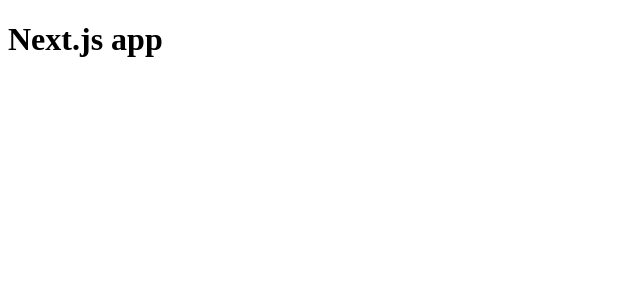
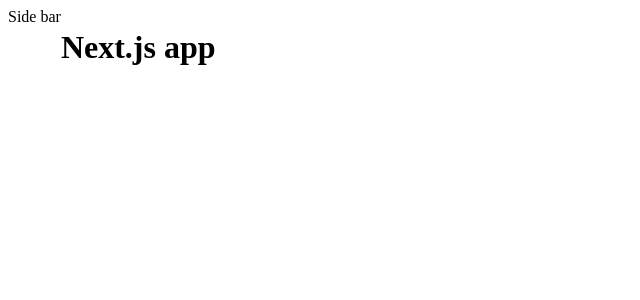
Before and after one commit to igormichalak/portfolio, a Next.js app in the folder frontend/: page / in a window 1280 px wide. Shown: the top 300 px of the page, without its empty margins (0-640 px from the left). Built offline with nearby package versions, Linux system fonts and the light colour scheme.

Commit message:
feat(frontend): add essential page components

```diff
--- /dev/null
+++ b/frontend/src/components/organisms/SideBar/SideBar.styles.ts
@@ -0,0 +1,3 @@
+import styled from 'styled-components';
+
+export const Wrapper = styled.div``;
--- /dev/null
+++ b/frontend/src/components/organisms/SideBar/SideBar.tsx
@@ -0,0 +1,11 @@
+import { FC } from 'react';
+
+import * as S from './SideBar.styles';
+
+export interface Props {}
+
+const SideBar: FC<Props> = ({ ...props }) => {
+  return <S.Wrapper {...props}>Side bar</S.Wrapper>;
+};
+
+export default SideBar;
--- /dev/null
+++ b/frontend/src/components/templates/Layout/Layout.styles.ts
@@ -0,0 +1,7 @@
+import styled from 'styled-components';
+
+export const Wrapper = styled.div`
+  display: flex;
+`;
+
+export const Content = styled.div``;
--- /dev/null
+++ b/frontend/src/components/templates/Layout/Layout.tsx
@@ -0,0 +1,20 @@
+import { FC, ReactNode } from 'react';
+
+import SideBar from 'components/organisms/SideBar/SideBar';
+
+import * as S from 'components/templates/Layout/Layout.styles';
+
+export interface Props {
+  children: ReactNode;
+}
+
+const Layout: FC<Props> = ({ children, ...props }) => {
+  return (
+    <S.Wrapper {...props}>
+      <SideBar />
+      <S.Content>{children}</S.Content>
+    </S.Wrapper>
+  );
+};
+
+export default Layout;
--- a/frontend/src/pages/_app.tsx
+++ b/frontend/src/pages/_app.tsx
@@ -1,7 +1,13 @@
 import type { AppProps } from 'next/app';
 
+import Layout from 'components/templates/Layout/Layout';
+
 const CustomApp = ({ Component, pageProps }: AppProps) => {
-  return <Component {...pageProps} />;
+  return (
+    <Layout>
+      <Component {...pageProps} />
+    </Layout>
+  );
 };
 
 export default CustomApp;
--- a/frontend/tsconfig.json
+++ b/frontend/tsconfig.json
@@ -13,7 +13,8 @@
     "resolveJsonModule": true,
     "isolatedModules": true,
     "jsx": "preserve",
-    "incremental": true
+    "incremental": true,
+    "baseUrl": "src"
   },
   "include": ["next-env.d.ts", "**/*.ts", "**/*.tsx"],
   "exclude": ["node_modules"]
```
Also changed, not shown: 1 other file (tests, documents, lock files or other folders).
